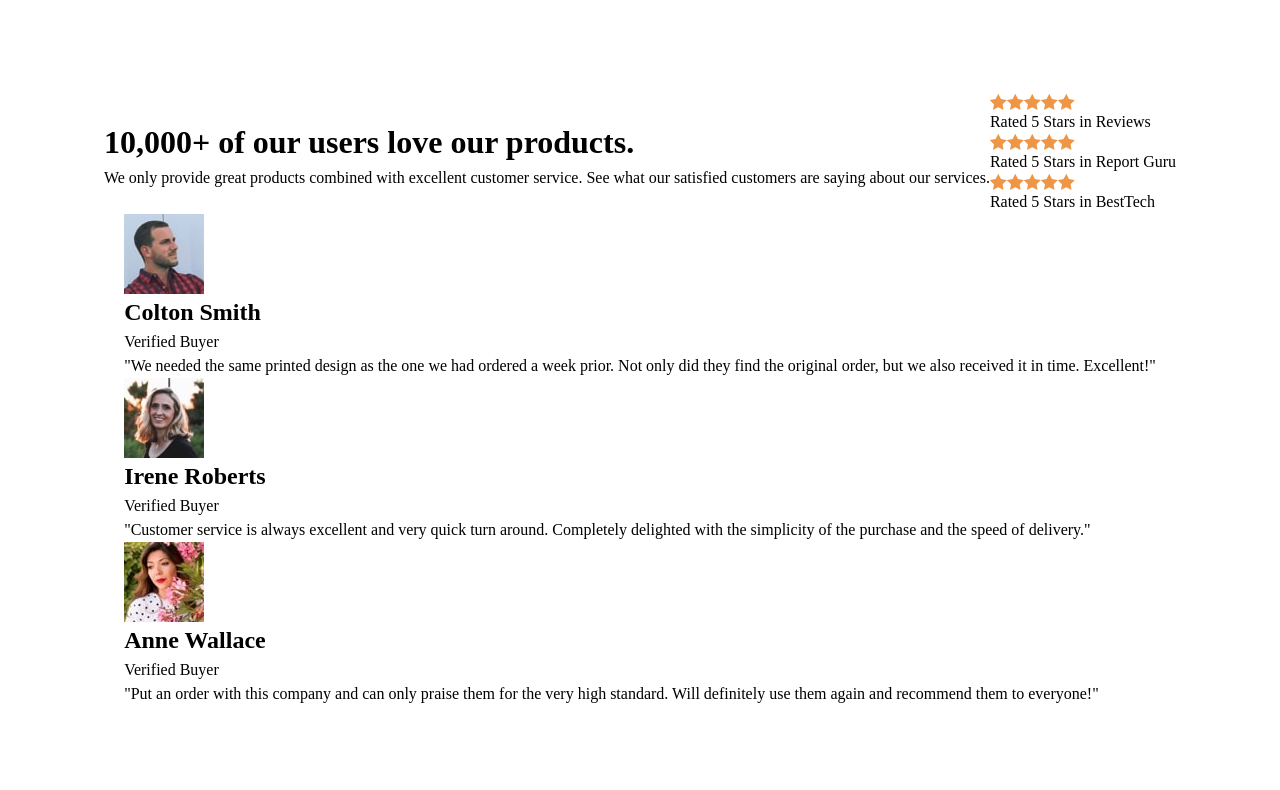
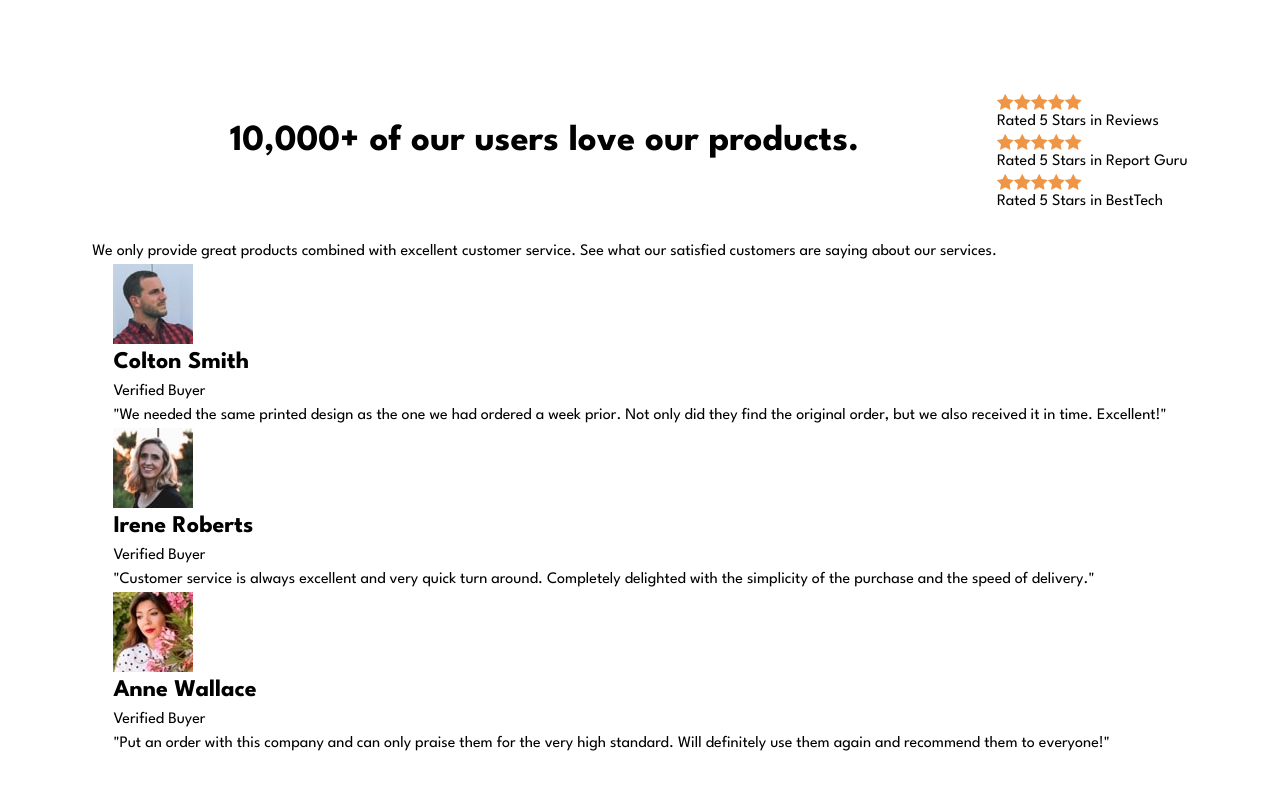
Before and after one commit to mrcordova/social-proof-section, a plain HTML site: page index.html in a window 1280 px wide. Drawn offline with Linux system fonts and the light colour scheme.

Commit message:
add styling to title

```diff
--- a/css/style.css
+++ b/css/style.css
@@ -35,8 +35,16 @@ body {
     width: 85px
 }
 
-
-
+.title {
+    /* Mobile */
+    font-size: 2.3rem;
+    padding-inline: 2.5rem;
+    padding-block: 5.1rem;
+    line-height: 0.9;
+}
+.title-con {
+    text-align: center;
+}
 .league-spartan-400 {
     font-family: "League Spartan", sans-serif;
     font-optical-sizing: auto;
--- a/index.html
+++ b/index.html
@@ -31,9 +31,9 @@
     </style>
   </head>
   <body>
-    <main class="content">
+    <main class="content league-spartan-400">
       <div class="title-con">
-        <h1 class="title">
+        <h1 class="title league-spartan-700">
           10,000+ of our users love our products.
         </h1>
         <p class="title-para">
```
